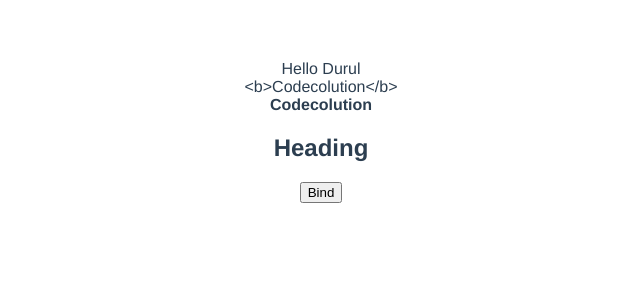
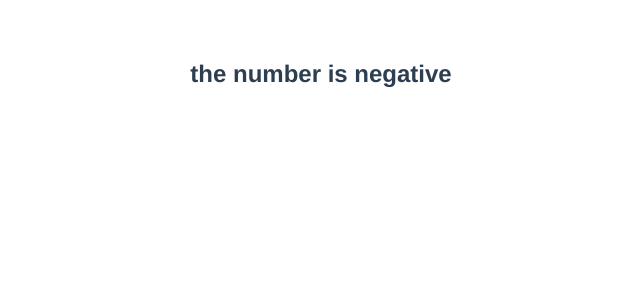
Before and after one commit to AliDurul/VueJS, a Vue app in the folder vue-intro/: page / in a window 1280 px wide. Shown: the top 300 px of the page, without its empty margins (319-959 px from the left). Built offline with nearby package versions, Linux system fonts and the light colour scheme.

Commit message:
conditional rendering

```diff
--- a/vue-intro/src/App.vue
+++ b/vue-intro/src/App.vue
@@ -1,20 +1,26 @@
 <template>
-  <div>{{ greet }} {{ name }}</div>
-  <div v-text="channel"></div>
-  <div v-html="channel"></div>
-  <h2 v-bind:id="headingId">Heading</h2>
-  <button v-bind:disabled="isDisabled">Bind</button>
+  <h2 v-if="num === 1">the number zero</h2>
+  <h2 v-else-if="num < 0">the number is negative</h2>
+  <h2 v-else>the number is not zero</h2>
+
+  <div v-if="display">
+    <h2>Ali</h2>
+    <h2> "8" </h2>
+    <h2>maral</h2>
+  </div>
+
+  <h2 v-show="showElement">using v-show</h2>
+  <h2 v-if="showElement">using v-if</h2>
 </template>
+
 <script>
 export default {
   name: "App",
   data() {
     return {
-      name: "Durul",
-      greet: "Hello",
-      channel:"<b>Codecolution</b>",
-      headingId:'heading',
-      isDisabled:false
+      num: -5,
+      display: false,
+      showElement:false
     };
   },
 };
@@ -29,4 +35,7 @@ export default {
   color: #2c3e50;
   margin-top: 60px;
 }
+.danger {
+  color: red;
+}
 </style>
```
Also changed, not shown: 1 other file (tests, documents, lock files or other folders).
